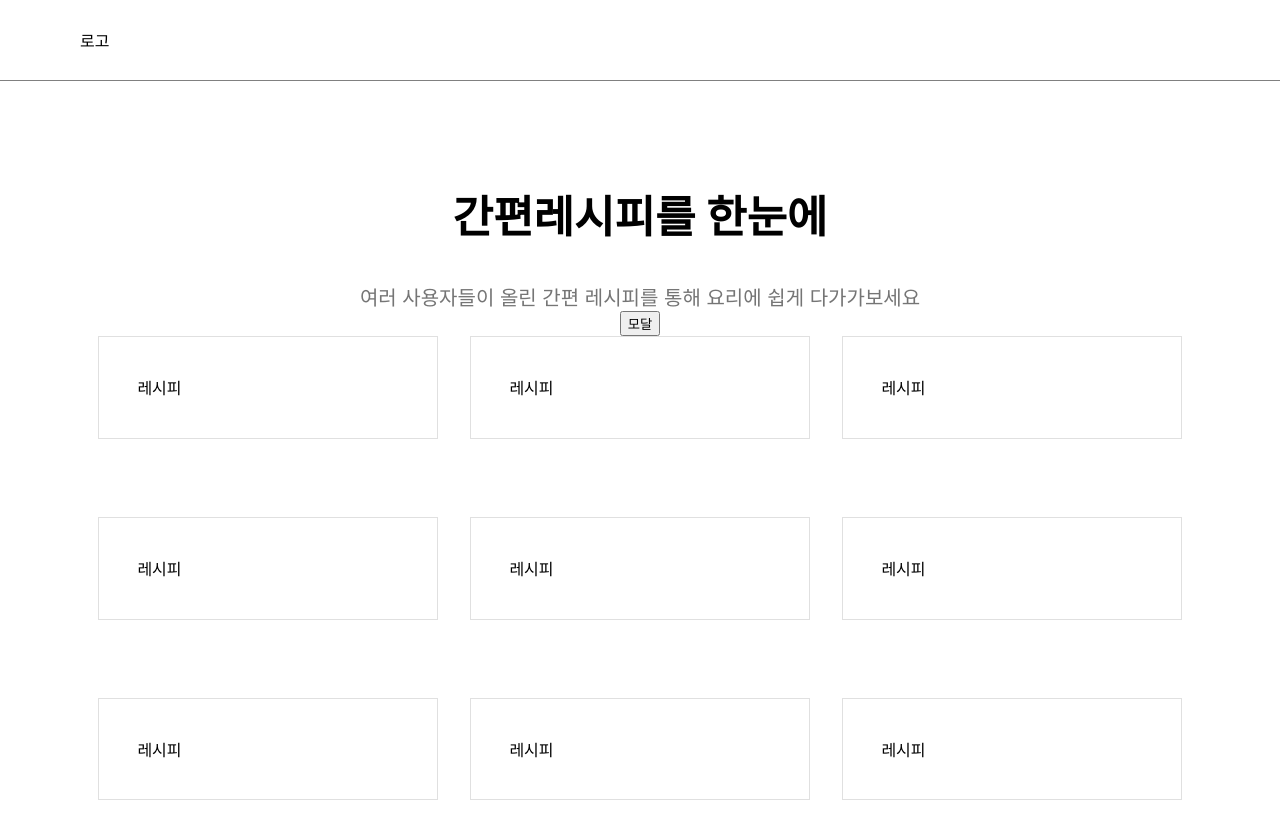
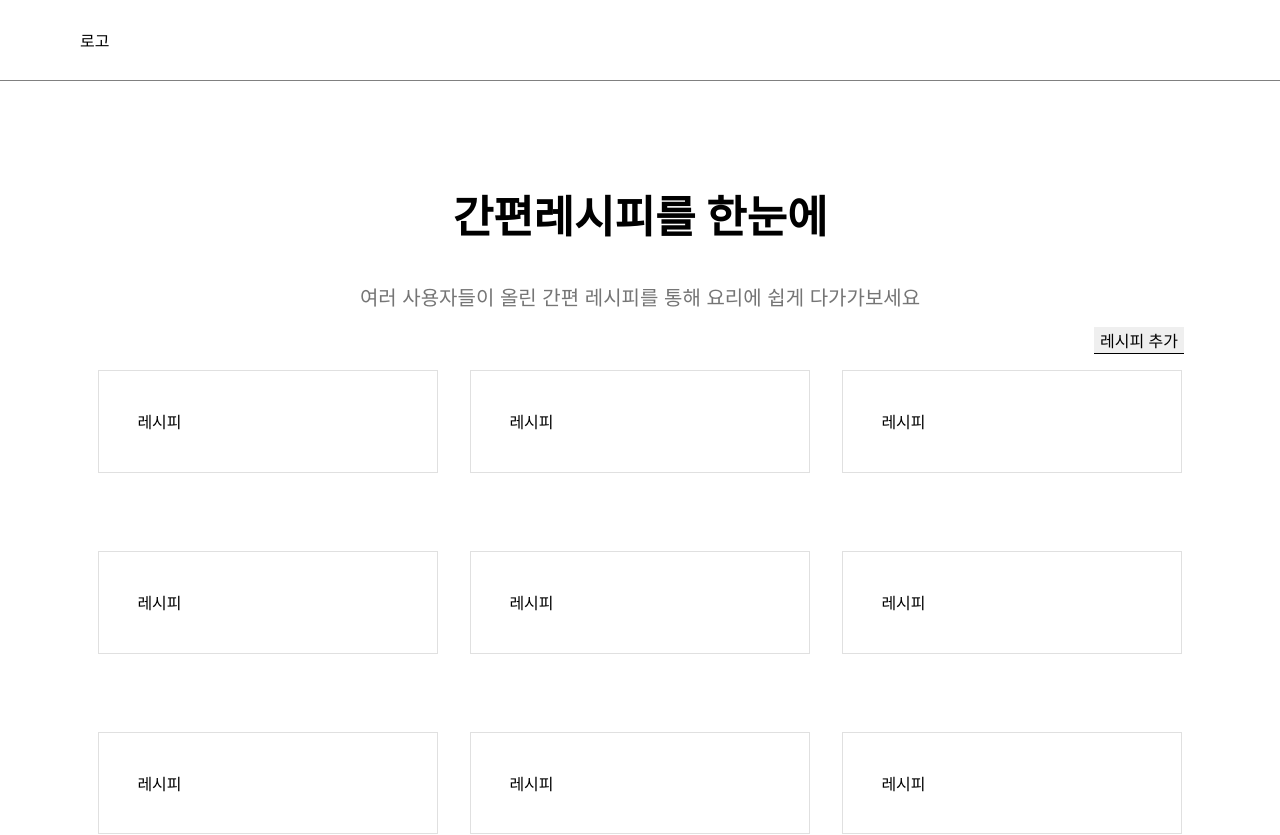
Before and after one commit to DaeGyeongTree/DaeGyeongFE, a React (Create React App) app in the folder daegyeong/: page /recipe in a window 1280 px wide. Shown: the top 835 px of the page. Built offline with nearby package versions, Linux system fonts and the light colour scheme; some icons are missing.

Commit message:
feat : Modal

```diff
--- a/daegyeong/src/components/Modal/index.jsx
+++ b/daegyeong/src/components/Modal/index.jsx
@@ -22,8 +22,21 @@ const Title = styled.h1`
 	font-size: 2.4rem;
 `;
 const ModalIntro = styled.div``;
+const ImgBtnDiv = styled.div`
+	border: 1px solid black;
+	border-radius: 10px;
+	width: 40%;
+	height: 22rem;
+`;
+const Img = styled.img`
+	width: 40%;
+	height: 22rem;
+	border-radius: 10px;
+`;
 const TextAreaDiv = styled.div`
 	margin: 1rem 0;
+	display: flex;
+	gap: 1rem;
 `;
 const InputFile = styled.input`
 	display: none;
@@ -51,7 +64,20 @@ const Modal = ({ show, onCloseModal }) => {
 	const [ImgSrc, setImgSrc] = useState('');
 	const ref = useRef();
 
-	const onUploadImg = useCallback(() => {}, []);
+	const HandleUpload = useCallback(() => {
+		ref.current.click();
+	}, []);
+	const onUploadImg = useCallback(e => {
+		if (!e.target.files === undefined) return;
+		const reader = new FileReader();
+		if (e.target.files[0]) {
+			reader.readAsDataURL(e.target.files[0]);
+		}
+		reader.onloadend = () => {
+			const previewImgUrl = reader.result;
+			setImgSrc(previewImgUrl);
+		};
+	}, []);
 	return (
 		<Container>
 			<ModalTitle>
@@ -64,6 +90,7 @@ const Modal = ({ show, onCloseModal }) => {
 			</ModalIntro>
 			<TextAreaDiv>
 				<InputFile type="file" multiple accept="image/*" ref={ref} onChange={e => onUploadImg(e)} />
+				{ImgSrc ? <Img src={ImgSrc} /> : <ImgBtnDiv label="이미지 업로드" onClick={HandleUpload} />}
 				<TextWrite
 					value={WriteData}
 					onChange={setData}
--- a/daegyeong/src/pages/RecipePage/index.jsx
+++ b/daegyeong/src/pages/RecipePage/index.jsx
@@ -5,7 +5,6 @@ import Modal from 'components/Modal';
 const Container = styled.div`
 	display: flex;
 	flex-direction: column;
-	align-items: center;
 `;
 const RecipeTitleDiv = styled.div`
 	display: flex;
@@ -25,6 +24,17 @@ const RecipeList = styled.div`
 	gap: 78px 2rem;
 	justify-content: center;
 `;
+const ModalDiv = styled.div`
+	diplay: flex;
+	margin-right: 1rem;
+	text-align: right;
+	padding: 1rem;
+`;
+const ModalBtn = styled.button`
+	font-size: 16px;
+	border: 0;
+	border-bottom: 1px solid black;
+`;
 const RecipePage = () => {
 	const [onModal, clsoeModal] = useState(false);
 	let arr = ['1', '1', '1', '1', '1', '1', '1', '1', '1', '1', '1', '1'];
@@ -37,7 +47,9 @@ const RecipePage = () => {
 				<Title>간편레시피를 한눈에</Title>
 				<SubTitle>여러 사용자들이 올린 간편 레시피를 통해 요리에 쉽게 다가가보세요</SubTitle>
 			</RecipeTitleDiv>
-			<button onClick={HandleModal}>모달</button>
+			<ModalDiv>
+				<ModalBtn onClick={HandleModal}>레시피 추가</ModalBtn>
+			</ModalDiv>
 			{onModal ? <Modal show={onModal} onCloseModal={HandleModal} /> : ''}
 			<RecipeList>
 				{arr.map((e, index) => {
```
